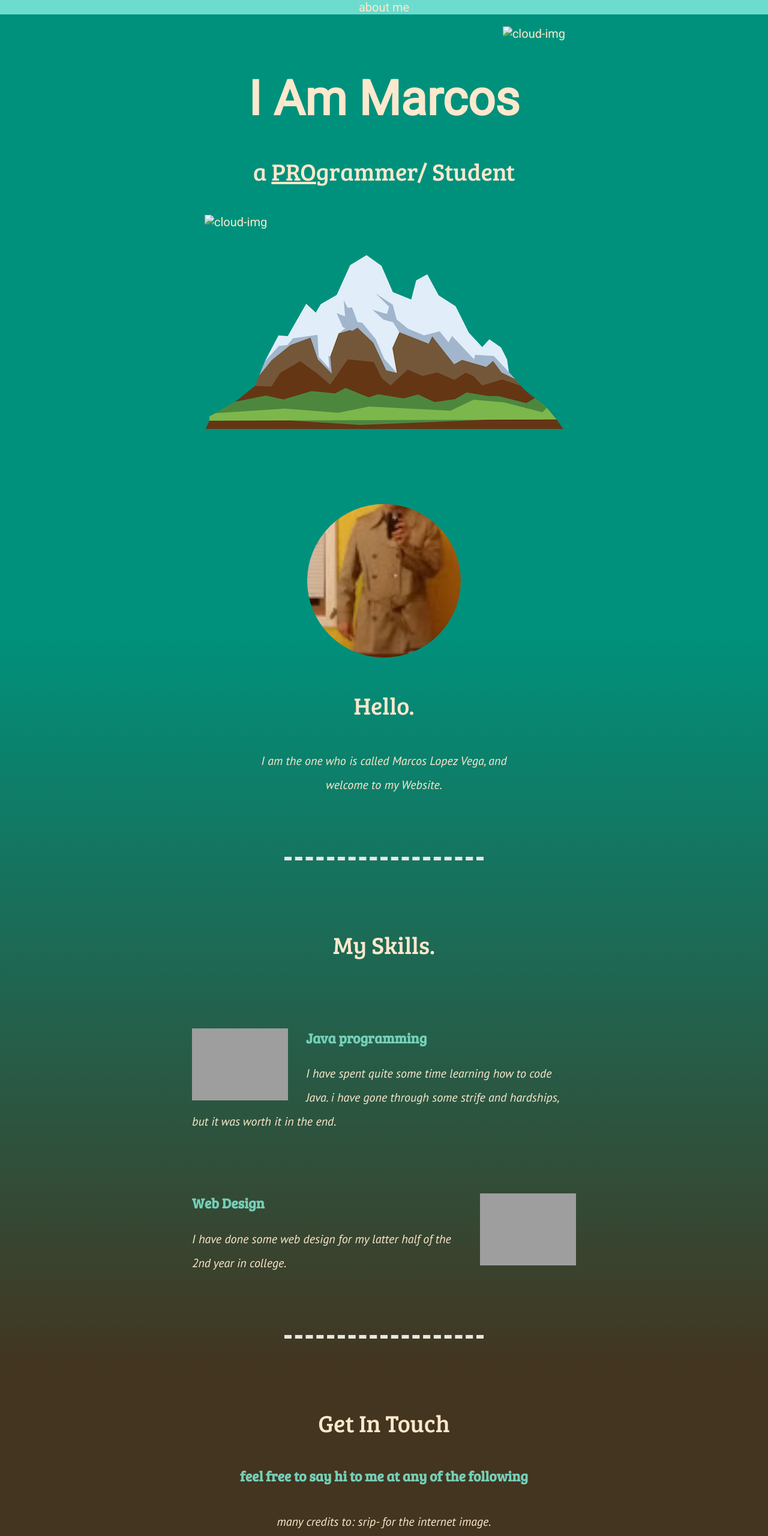
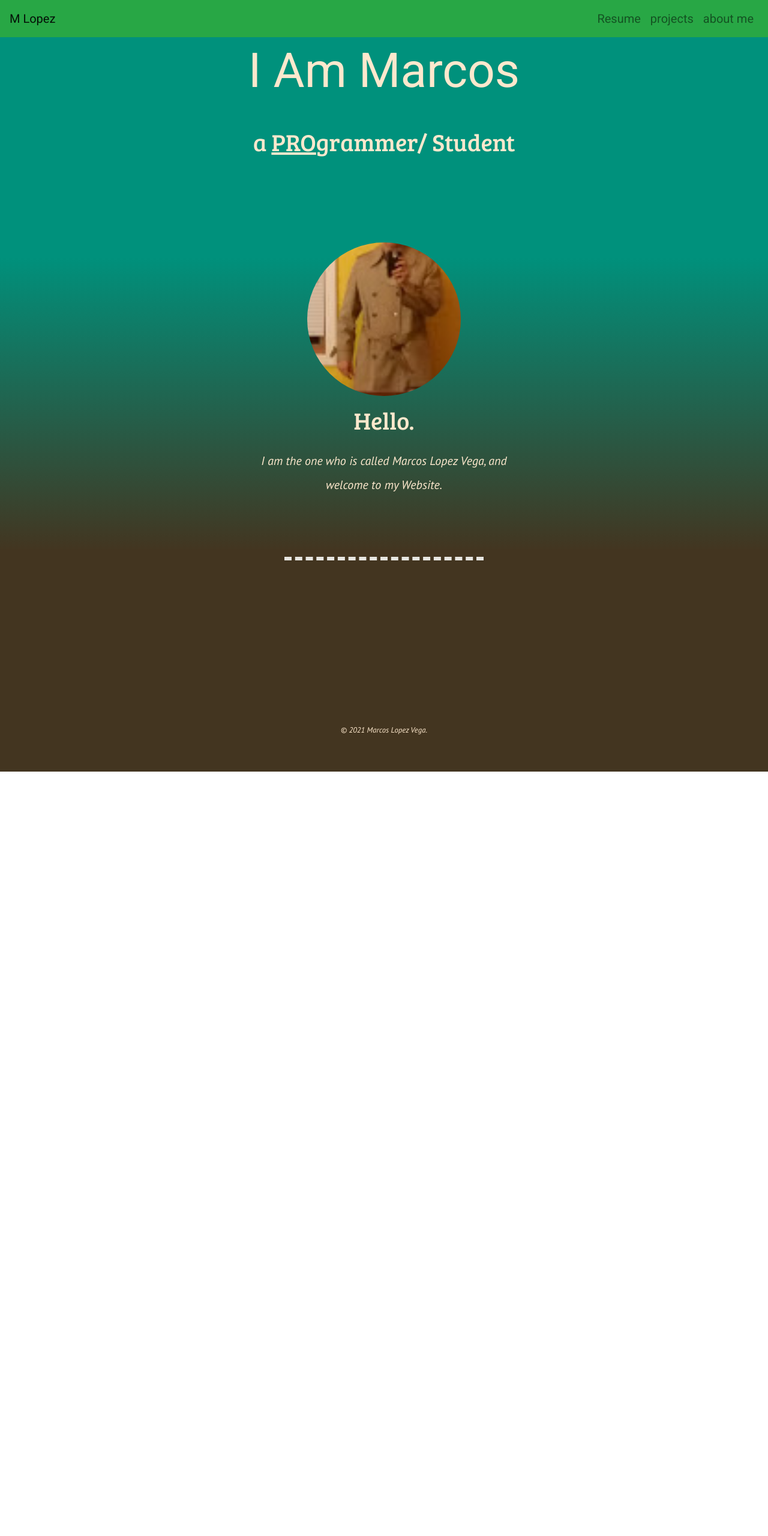
Before and after one commit to MLopez-69/personalWebsite, a plain HTML site: page index.html in a window 1280 px wide. Shown: the top 2560 px of the page at 60% size. After the commit the page ends 1286 px from the top, so only its background shows below. Drawn offline with nearby package versions, Linux system fonts and the light colour scheme; grey boxes are pictures that could not be loaded.

Commit message:
Update index.html

```diff
--- a/index.html
+++ b/index.html
@@ -3,22 +3,46 @@
   <head>
     <meta charset="utf-8">
     <title>Marcos' Personal Website</title>
+
+    <link rel="stylesheet" href="https://maxcdn.bootstrapcdn.com/bootstrap/4.0.0/css/bootstrap.min.css" integrity="sha384-Gn5384xqQ1aoWXA+058RXPxPg6fy4IWvTNh0E263XmFcJlSAwiGgFAW/dAiS6JXm" crossorigin="anonymous">
     <link rel="stylesheet" href="css/styles.css">
+
     <link rel="icon" href="favicon.ico">
     <link rel="preconnect" href="https://fonts.gstatic.com">
 <link href="https://fonts.googleapis.com/css2?family=Bree+Serif&family=PT+Sans:ital@1&family=Roboto&display=swap" rel="stylesheet">
 
   </head>
   <body>
-    <div class="menuBar">
-      <a href="aboutme.html">about me</a>
+
+    <nav class="navbar navbar-expand-md navbar-light bg-success" id="navFixer">
+      <a class="navbar-brand" href="index.html">M Lopez</a>
+
+      <button class="navbar-toggler" type="button" data-toggle="collapse" data-target="#navbarTogglerDemo02" aria-controls="navbarTogglerDemo02" aria-expanded="false" aria-label="Toggle navigation">
+          <span class="navbar-toggler-icon"></span>
+        </button>
+
+      <div class="collapse navbar-collapse" id="navbarTogglerDemo02">
+      <ul class="navbar-nav ml-auto">
+        <li class="nav-item">
+            <a class="nav-link" href="resume.html">Resume</a>
+        </li>
+
+        <li class="nav-item">
+            <a class="nav-link" href="projects.html">projects</a>
+        </li>
+
+        <li class="nav-item">
+            <a class="nav-link" href="aboutme.html">about me</a>
+        </li>
+
+      </ul>
     </div>
+    </nav>
+
+
     <div class="top">
-      <img id="top-cloud" src="images/cloud.png" alt="cloud-img">
       <h1>I Am Marcos</h1>
       <h2 >a <span class="pro">PRO</span>grammer/ Student</h2>
-      <img id="bottom-cloud"src="images/cloud.png" alt="cloud-img">
-      <img id="mountain" src="images/mountain.png" alt="cloud-img">
     </div>
 
     <div class="middle">
@@ -28,42 +52,19 @@
         <p class="intro">I am the one who is called Marcos Lopez Vega, and welcome to my Website.</p>
       </div>
       <hr>
-      <div class="skills">
-        <h2>My Skills.</h2>
-        <div class="skill-row">
-          <img class="internet"src="https://www.flaticon.com/svg/vstatic/svg/975/975645.svg?token=exp=1614808232~hmac=05bed3bda2dd0687e60f8068d7c35a24" alt="internet-im">
-          <h3>Java programming</h3>
-          <p>I have spent quite some time learning how to code Java. i have gone through some strife and hardships, but it was worth it in the end.</p>
-        </div>
-        <div class="skill-row">
-          <img class="web-design" src="https://www.flaticon.com/svg/vstatic/svg/524/524545.svg?token=exp=1614813550~hmac=deebfdc3617575c054f17894fbe67759" alt="webDev-im">
-          <h3>Web Design</h3>
-          <p>I have done some web design for my latter half of the 2nd year in college.</p>
-        </div>
-      </div>
-      <hr>
-      <div class="contact-me">
-        <h2>Get In Touch</h2>
-        <h3 >feel free to say hi to me at any of the following</h3>
-        <p class="contact-messege">many credits to: srip- for the internet image.</p>
-        <a class="btn" href="mailto:marlo-1990@hotmail.com">CONTACT ME</a>
 
-      </div>
     </div>
 
+    <div class="bottom">
 
-    <div class="bottom">
-      <a class="footer-link" href="https://www.linkedin.com/">LinkedIn</a>
-      <a class="footer-link" href="https://www.facebook.com/">Twitter</a>
-      <a class="footer-link" href="https://www.appbrewery.co/">Website</a><br>
 
-      Icons made by <a href="https://www.freepik.com" title="Freepik">Freepik</a>
-      and <a href="https://www.flaticon.com/authors/srip" title="srip">
-      srip</a> from <a href="https://www.flaticon.com/" title="Flaticon">www.flaticon.com</a>
       <p class="copyright">© 2021 Marcos Lopez Vega.</p>
 
+    </div>
 
-    </div>
+<script src="https://code.jquery.com/jquery-3.2.1.slim.min.js" integrity="sha384-KJ3o2DKtIkvYIK3UENzmM7KCkRr/rE9/Qpg6aAZGJwFDMVNA/GpGFF93hXpG5KkN" crossorigin="anonymous"></script>
+<script src="https://cdnjs.cloudflare.com/ajax/libs/popper.js/1.12.9/umd/popper.min.js" integrity="sha384-ApNbgh9B+Y1QKtv3Rn7W3mgPxhU9K/ScQsAP7hUibX39j7fakFPskvXusvfa0b4Q" crossorigin="anonymous"></script>
+<script src="https://maxcdn.bootstrapcdn.com/bootstrap/4.0.0/js/bootstrap.min.js" integrity="sha384-JZR6Spejh4U02d8jOt6vLEHfe/JQGiRRSQQxSfFWpi1MquVdAyjUar5+76PVCmYl" crossorigin="anonymous"></script>
 
 
   </body>
```
